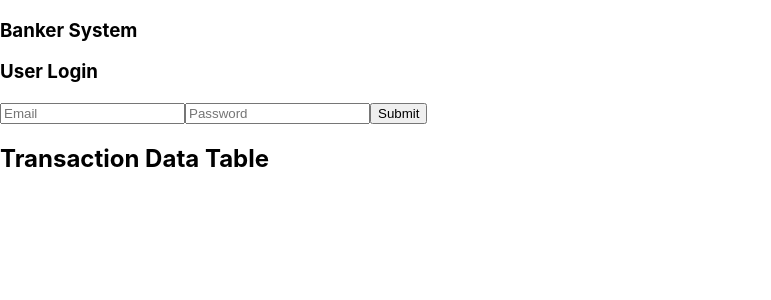
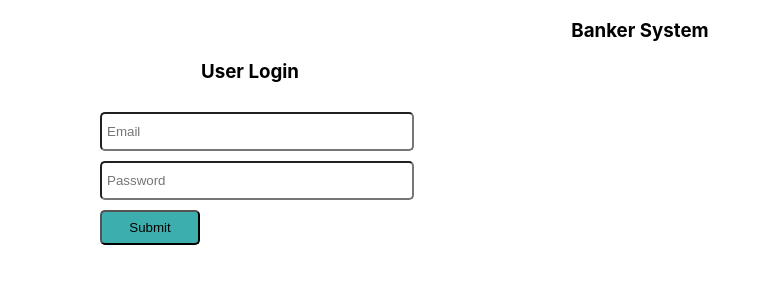
Before and after one commit to AbhijitAher/banking-system-frontend, a React (Create React App) app: page / in a window 1280 px wide. Shown: the top 300 px of the page, without its empty margins (0-771 px from the left). Built offline with nearby package versions, Linux system fonts and the light colour scheme.

Commit message:
login css

```diff
--- a/src/App.css
+++ b/src/App.css
@@ -1,6 +1,50 @@
-.row{
+.row {
     display: flex;
 }
-.row div{
-    width: 200px
+
+.row div {
+    width: 200px;
+    margin-top: 10px;
 }
+
+.ml-100 {
+    margin-left: 100px;
+}
+
+.width-300 {
+    width: 300px;
+}
+
+.text-center {
+    text-align: center;
+}
+
+.button {
+    width: 100px;
+    background-color: rgb(60, 174, 174);
+    margin-top: 10px;
+    margin-right: 10px;
+    height: 35px;
+    border-radius: 5px;
+}
+
+.textbox {
+    width: 300px;
+    height: 25px;
+    border-radius: 5px;
+    margin-top: 10px;
+    padding: 5px;
+}
+
+.accounts-table-header{
+    font-size: larger   ;
+    background-color: rgb(218, 218, 195);
+}
+
+.accounts-table{
+    width: 50%;
+    border: 1px solid black;
+    padding: 20px;
+    border-radius: 5px;
+    background-color: rgb(248, 248, 234);
+}
--- a/src/App.js
+++ b/src/App.js
@@ -2,15 +2,15 @@ import './App.css'
 import Login from './components/Login'
 import { Routes, Route } from 'react-router-dom'
 import Accounts from './components/Accounts'
-import Transactions from './components/Transactions'
 import { useState } from 'react'
 import { useEffect } from 'react'
+import TransactionsTable from './components/TransactionsTable'
 
 const initialState = {
   isLoading: false,
   email: false,
   isBanker: false,
-  allUsers: false
+  allUsers: false,
 }
 function App() {
   // useEffect(() => {
@@ -18,9 +18,9 @@ function App() {
   // }, [])
   const [state, setState] = useState(initialState)
 
-  useEffect(()=>{
-    console.log("state",state)
-  },[state])
+  useEffect(() => {
+    console.log('state', state)
+  }, [state])
   // const getAllUsers = async () => {
   //   const response = await fetch('http://localhost:3030/user')
   //   let data = await response.json()
@@ -29,11 +29,20 @@ function App() {
 
   return (
     <div className="App">
-      <h3>Banker System</h3>
+      <h3 className="text-center">Banker System</h3>
       <Routes>
-        <Route path="/" element={<Login state={state} setState={setState}/>}></Route>
-        <Route path="/accounts" element={<Accounts state={state} setState={setState}/>}></Route>
-        <Route path="/accounts/:email" element={<Transactions state={state} setState={setState}/>}></Route>
+        <Route
+          path="/"
+          element={<Login state={state} setState={setState} />}
+        ></Route>
+        <Route
+          path="/accounts"
+          element={<Accounts state={state} setState={setState} />}
+        ></Route>
+        {/* <Route
+          path={`/accounts/${state?.userLoggedIn?.email}`}
+          element={<TransactionsTable state={state} setState={setState} />}
+        ></Route> */}
       </Routes>
     </div>
   )
--- a/src/components/Accounts.jsx
+++ b/src/components/Accounts.jsx
@@ -1,12 +1,15 @@
 import React from 'react'
+import '../App.css'
 import axios from 'axios'
 import { useEffect } from 'react'
+import { Link } from 'react-router-dom'
 
 export default function Accounts({ state, setState }) {
-
   useEffect(() => {
     getAllUser()
   }, [])
+
+  console.log('state', state)
 
   const getAllUser = (email, password) => {
     setState({ isLoading: true, ...state })
@@ -14,28 +17,39 @@ export default function Accounts({ state, setState }) {
       .get(`http://localhost:3030/user/all`)
       .then((res) => {
         console.log('All Users Response', res)
-        let customers = res.data.items.filter((users)=> users.isBanker != true)
-        setState({ ...state, allUsers: customers  })
+        let customers = res.data.items.filter((users) => users.isBanker != true)
+        setState({ ...state, allUsers: customers })
       })
       .catch((e) => {
         console.log('Error', e)
       })
-    setState({...state, isLoading: false  })
+    setState({ ...state, isLoading: false })
   }
 
   return (
-    state.allUsers ?
-        <div>
+    <div className="width-80">
+      <h2>Accounts</h2>
+
+      {state.userLoggedIn && state.allUsers ? (
+        <div className="accounts-table">
+          <div className="row accounts-table-header">
+            <div>Customer Name</div>
+            <div>Customer Email</div>
+            <div>Account Balance</div>
+          </div>
           {state?.allUsers?.map((user) => {
             return user.email !== state.userLoggedIn.email || !user.isBanker ? (
+              <Link to={`/accounts/${user.email}`}>
                 <div className="row">
                   <div>{user.name}</div>
                   <div>{user.email}</div>
-                <div>{}</div>
+                  <div>{user.balance}</div>
                 </div>
+              </Link>
             ) : null
           })}
         </div>
-    : null
+      ) : null}
+    </div>
   )
 }
--- a/src/components/Login.jsx
+++ b/src/components/Login.jsx
@@ -1,4 +1,5 @@
 import React from 'react'
+import '../App.css'
 import axios from 'axios'
 import TransactionsTable from './TransactionsTable'
 import Accounts from './Accounts'
@@ -14,6 +15,10 @@ export default function Login({ state, setState }) {
       console.log({ email, password })
       getUser(email, password)
     }
+  }
+
+  const handleLogout = () => {
+    setState({ ...state, userLoggedIn: false })
   }
 
   const getUser = (email, password) => {
@@ -36,22 +41,41 @@ export default function Login({ state, setState }) {
   }
 
   return (
-    <div>
-      <h3>User Login</h3>
+    <div className="ml-100">
+      {!state.userLoggedIn ? (
+        <div className="width-300">
+          <h3 className="text-center">User Login</h3>
           <form onSubmit={handleOnSubmit}>
-        <input type="email" name="email" id="email" placeholder="Email" />
+            <input
+              type="email"
+              name="email"
+              id="email"
+              placeholder="Email"
+              className="textbox"
+            />
+            <br />
             <input
               type="password"
               name="password"
               id="password"
               placeholder="Password"
+              className="textbox"
             />
-        <input type="submit" />
+            <br />
+            <input type="submit" className="button" />
           </form>
+        </div>
+      ) : null}
+
+      {state?.userLoggedIn?.isBanker ? (
+        <div>
+          <h5>{state.userLoggedIn.name} (banker) logged In</h5>
+          <button className='button' onClick={handleLogout}>Logout</button>
+          <Accounts state={state} setState={setState} />
+        </div>
+      ) : null}
+
       <TransactionsTable state={state} setState={setState} />
-      {state.userLoggedIn?
-      <Accounts state={state} setState={setState} /> : null
-      }
     </div>
   )
 }
--- a/src/components/Transactions.jsx
+++ /dev/null
@@ -1,7 +0,0 @@
-import React from 'react'
-
-export default function Transactions() {
-  return (
-    <div>Transactions</div>
-  )
-}
--- a/src/components/TransactionsTable.jsx
+++ b/src/components/TransactionsTable.jsx
@@ -8,6 +8,10 @@ export default function TransactionsTable({ state, setState }) {
   useEffect(() => {
     getTransactionData()
   }, [])
+
+  const handleLogout = () => {
+    setState({ ...state, userLoggedIn: false })
+  }
 
   const getTransactionData = () => {
     setState({ isLoading: true, ...state })
@@ -26,7 +30,18 @@ export default function TransactionsTable({ state, setState }) {
     <div>...Loading</div>
   ) : (
     <div>
-      <h2>Transaction Data Table</h2>
+      {!state?.userLoggedIn?.isBanker && state?.userLoggedIn ? (
+        <div>
+          <h5>{state.userLoggedIn.name} (customer) logged In</h5>
+          <button className='button' onClick={handleLogout}>Logout</button>
+          <h2>Transaction Data Table</h2>
+      <div>
+        <button className='button'>Deposite</button>
+        <button className='button'>Withdraw</button>
+      </div>
+        </div>
+      ) : null}
+
     </div>
   )
 }
```
Lines whose indentation alone changed are shown as unchanged.
